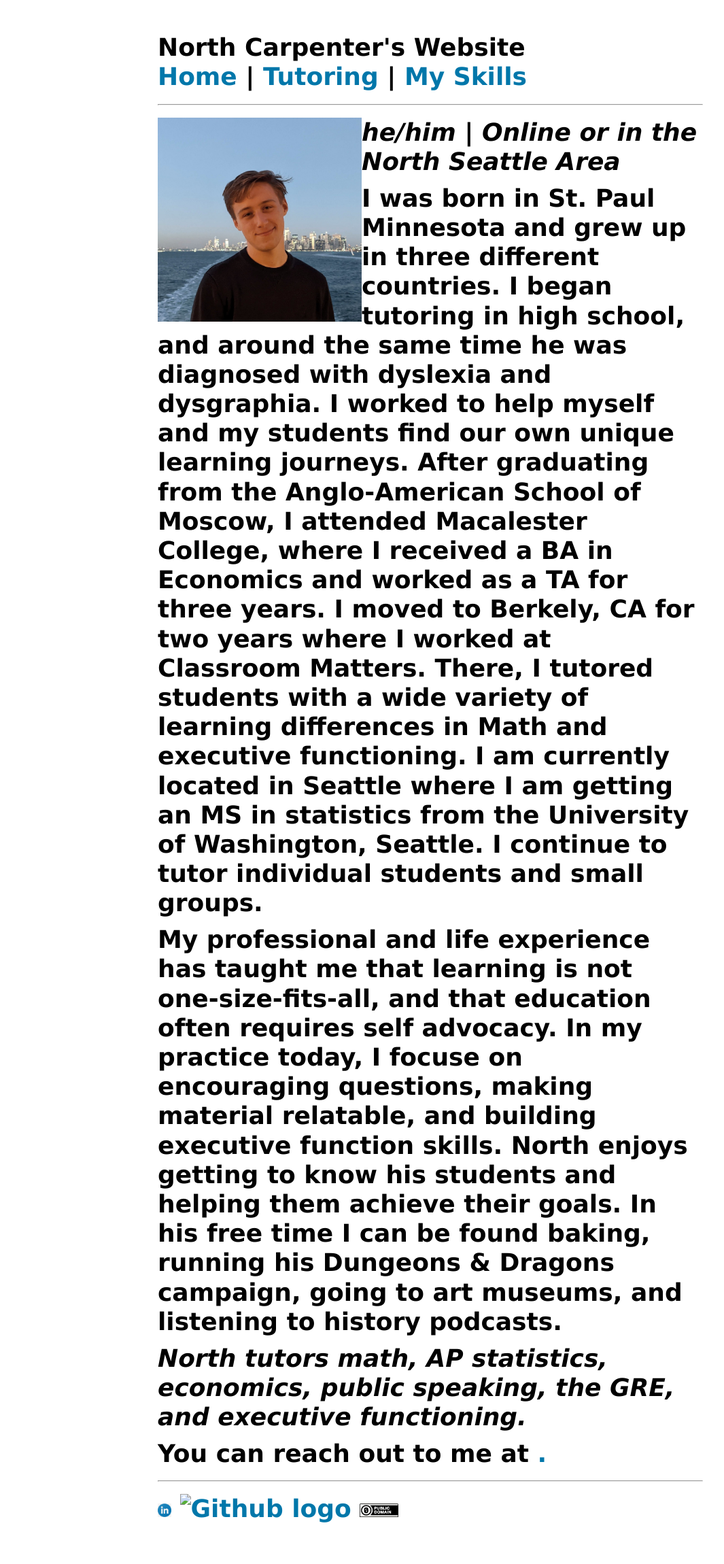
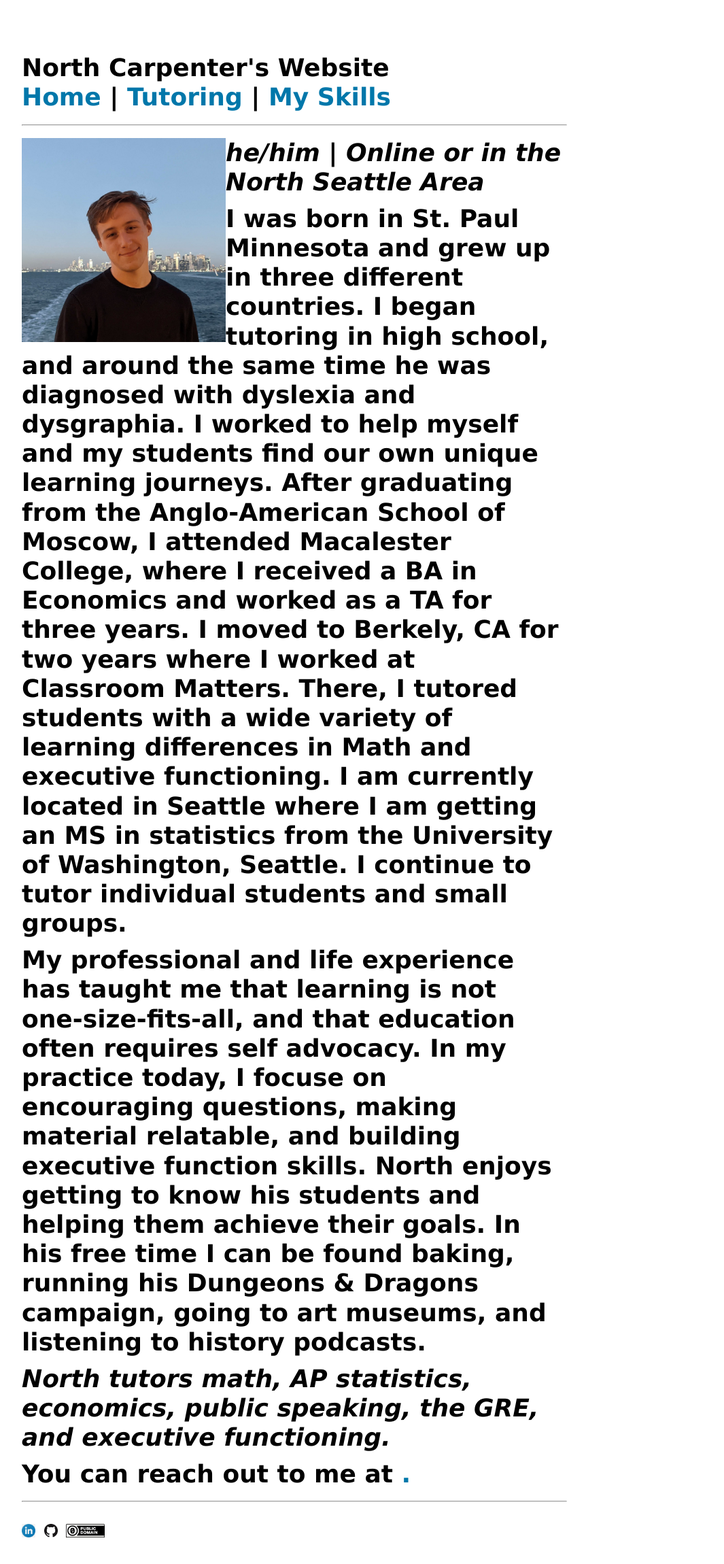
Before and after one commit to NorthCarpenter/NorthCarpenter.github.io, a Jekyll site: the page built from Tutoring.html, in a window 1280 px wide. Shown: the whole page at 68% size, without its empty margins (8-1073 px from the left). Built offline with Jekyll 4.4.1, drawn with Linux system fonts in a browser that asks for light colours; before the commit the page ends 2240 px from its top, so only the background shows below that.

Commit message:
Added Style to Defalut

```diff
--- a/Tutoring.html
+++ b/Tutoring.html
@@ -4,8 +4,6 @@ layout: default
 
 # A place for me to explain my experiance tutoring and how to contact me.
 ---
-
- <link rel="stylesheet" href="style.css">
 
  <img src="/images/Tutoring Pic.jpg" alt="North!" width="300" height="300" align="left">
 
--- a/_includes/footer.html
+++ b/_includes/footer.html
@@ -5,7 +5,7 @@
 <span style="float: right;">
 
 <a href = "https://www.linkedin.com/in/north-carpenter/" target="_self"><img src="images/linked-in.png" alt="LinkedIn logo" width="20"></a>
-<a href = "https://github.com/NorthCarpenter" target = "_self"><img src = "i/images/github.png" alt = "Github logo" width="20"></a>
+<a href = "https://github.com/NorthCarpenter" target = "_self"><img src = "/images/github.png" alt = "Github logo" width="20"></a>
 
 <span xmlns:dct="http://purl.org/dc/terms/">
 <a rel="license" href="http://creativecommons.org/publicdomain/zero/1.0/" target="_self">
--- a/_layouts/default.html
+++ b/_layouts/default.html
@@ -1,4 +1,7 @@
 <!DOCTYPE html>
+
+<link rel="stylesheet" href="style.css">
+
 <html>
 
 <head>
```
